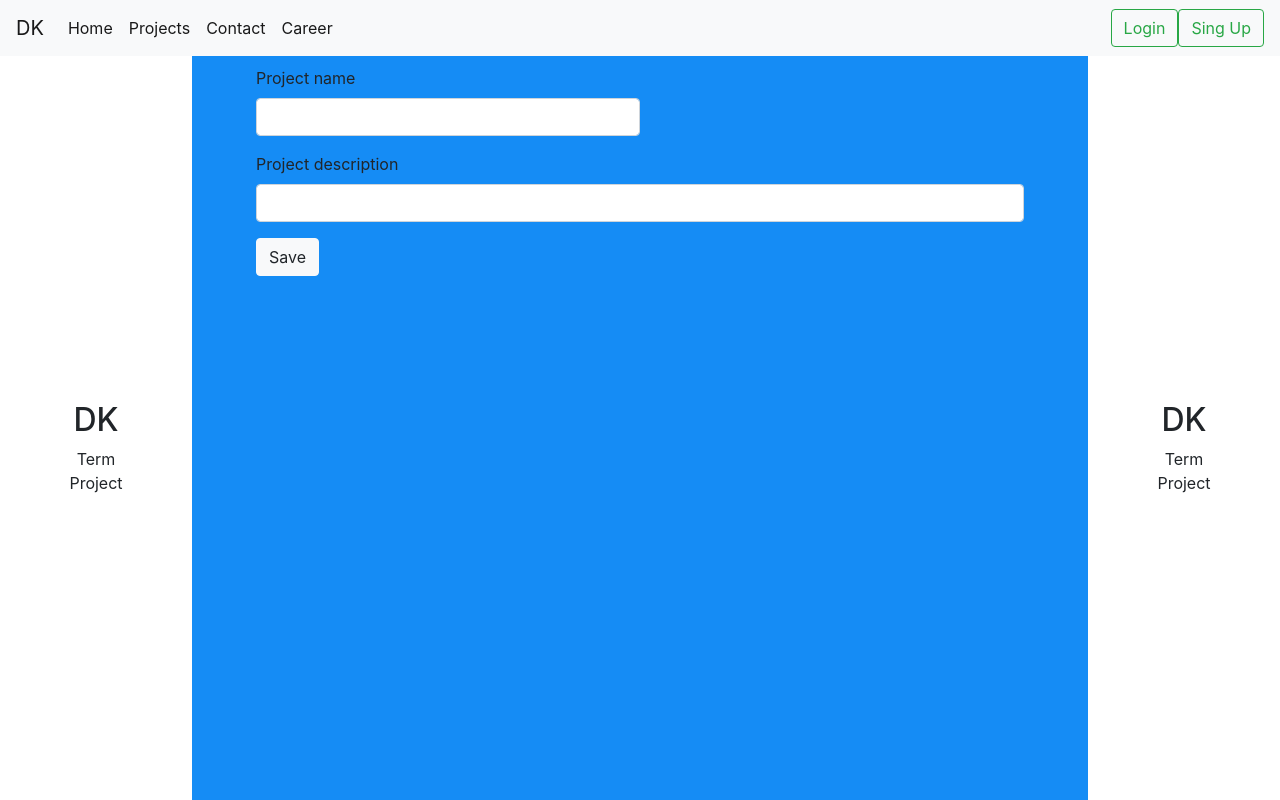
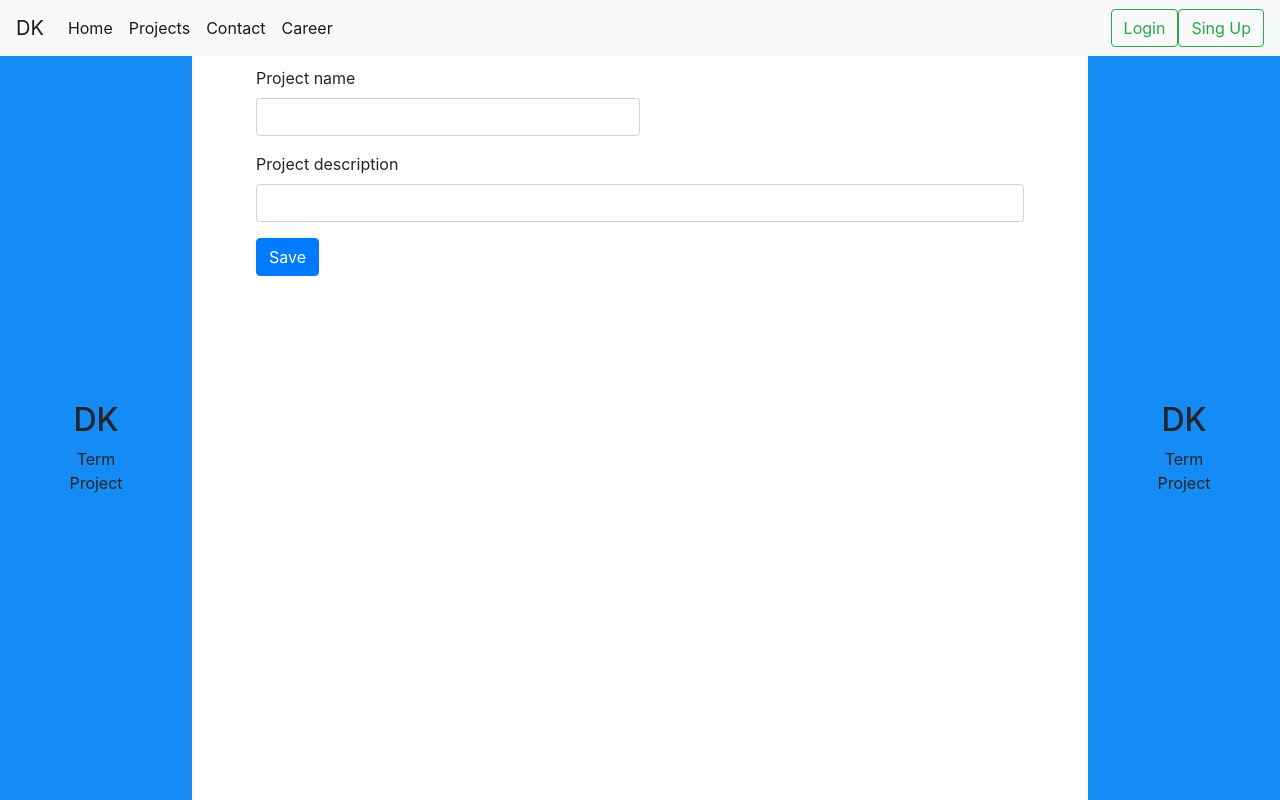
Before and after one commit to dano2812/termProject, a PHP site: page /Projects.php in a window 1280 px wide; the page is wider, and only the part inside the window is pictured. Run offline with PHP 8.4, Linux system fonts and the light colour scheme; data that the repository does not hold is empty.

Commit message:
swap border and backround color

```diff
--- a/Projects.php
+++ b/Projects.php
@@ -34,8 +34,6 @@
         $projects = $Storage->getAll();
     }
 
-
-
     for($i = 0; $i < count($projects); $i++)
     {
         $id = $projects[$i]->getId();
@@ -46,8 +44,6 @@
             break;
         }
     }
-
-
 
     ?>
 
@@ -63,7 +59,6 @@
     <!-- jQuery and JS bundle w/ Popper.js -->
     <script src="https://code.jquery.com/jquery-3.5.1.slim.min.js" integrity="sha384-DfXdz2htPH0lsSSs5nCTpuj/zy4C+OGpamoFVy38MVBnE+IbbVYUew+OrCXaRkfj" crossorigin="anonymous"></script>
     <script src="https://cdn.jsdelivr.net/npm/bootstrap@4.5.3/dist/js/bootstrap.bundle.min.js" integrity="sha384-ho+j7jyWK8fNQe+A12Hb8AhRq26LrZ/JpcUGGOn+Y7RsweNrtN/tE3MoK7ZeZDyx" crossorigin="anonymous"></script>
-
 </head>
 <body>
 
@@ -126,7 +121,7 @@
                 <input type="text" name="Description" class="form-control" id="ProjDescription">
             </div>
 
-            <button type="submit" class="btn btn-light">Save</button>
+            <button type="submit" class="btn btn-primary">Save</button>
         </form>
     <?php
     }?>
@@ -143,12 +138,12 @@
                     <?php
                     $id = $project->getId();?>
                     <input type="hidden" name="edit<?=$id?>" value="<?=$id?>" />
-                    <button type="submit" class="btn btn-light">Edit</button>
+                    <button type="submit" class="btn btn-primary">Edit</button>
                 </form>
 
                 <form action="Projects.php" method="POST" id="form2">
                     <input type="hidden" name="delete<?=$id?>" value="<?=$id?>" />
-                    <button type="submit" class="btn btn-light">Delete</button>
+                    <button type="submit" class="btn btn-primary">Delete</button>
                 </form>
             <?php
             } else {
@@ -164,12 +159,12 @@
                              <input type="text" name="DescriptionEdit" class="form-control projdesription" value="<?=$project->getDescription()?>">
                              <input type="hidden" name="ID" value="<?=$project->getId()?>" />
                         </div>
-                        <button type="submit" class="btn btn-light">Save</button>
+                        <button type="submit" class="btn btn-primary">Save</button>
                     </form>
 
                     <form action="Projects.php" method="POST" id="form1">
                         <input type="hidden" name="delete<?=$project->getId()?>" value="<?=$project->getId()?>" />
-                        <button type="submit" class="btn btn-light">Delete</button>
+                        <button type="submit" class="btn btn-primary">Delete</button>
                     </form>
                 <?php
                 } else {?>
@@ -180,11 +175,11 @@
                         <?php
                         $id = $project->getId();?>
                         <input type="hidden" name="edit<?=$id?>" value="<?=$id?>" class="form-control projname/>
-                        <button type="submit" class="btn btn-light">Edit</button>
+                        <button type="submit" class="btn btn-primary">Edit</button>
                     </form>
                     <form action="Projects.php" method="POST" id="form1">
                         <input type="hidden" name="delete<?=$id?>" value="<?=$id?>" class="form-control projdesription/>
-                        <button type="submit" class="btn btn-light">Delete</button>
+                        <button type="submit" class="btn btn-primary">Delete</button>
                     </form>
                 <?php
                     }
--- a/contact.css
+++ b/contact.css
@@ -22,13 +22,15 @@
 /* Control the left side*/
 .left {
     left: 0;
-    background-color: white;
+    background-color: #158cf5;
+    /*background-color: white;*/
 }
 
 /* Control the right side*/
 .right {
     right: 0;
-    background-color: white;
+    background-color: #158cf5;
+    /*background-color: white;*/
 }
 
 /* If you want the content centered horizontally and vertically */
--- a/home.css
+++ b/home.css
@@ -8,7 +8,8 @@ body {
 }*/
 
 body{
-    background-color: #158cf5;
+    background-color: white;
+    /*background-color: #158cf5;*/
 }
 
 .centered {
```
